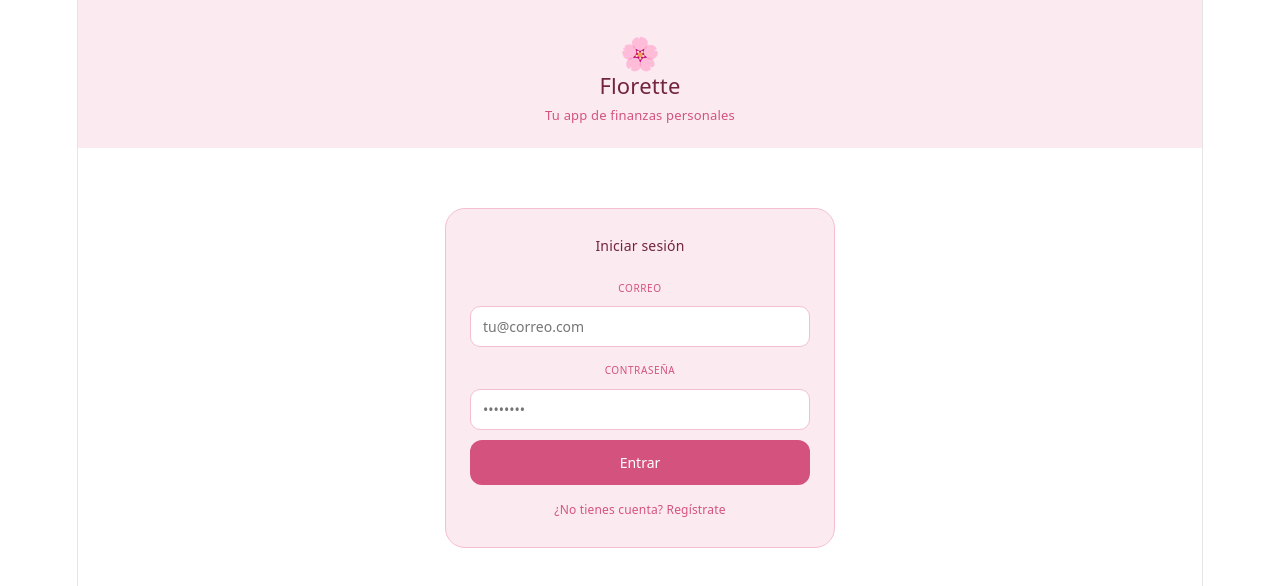
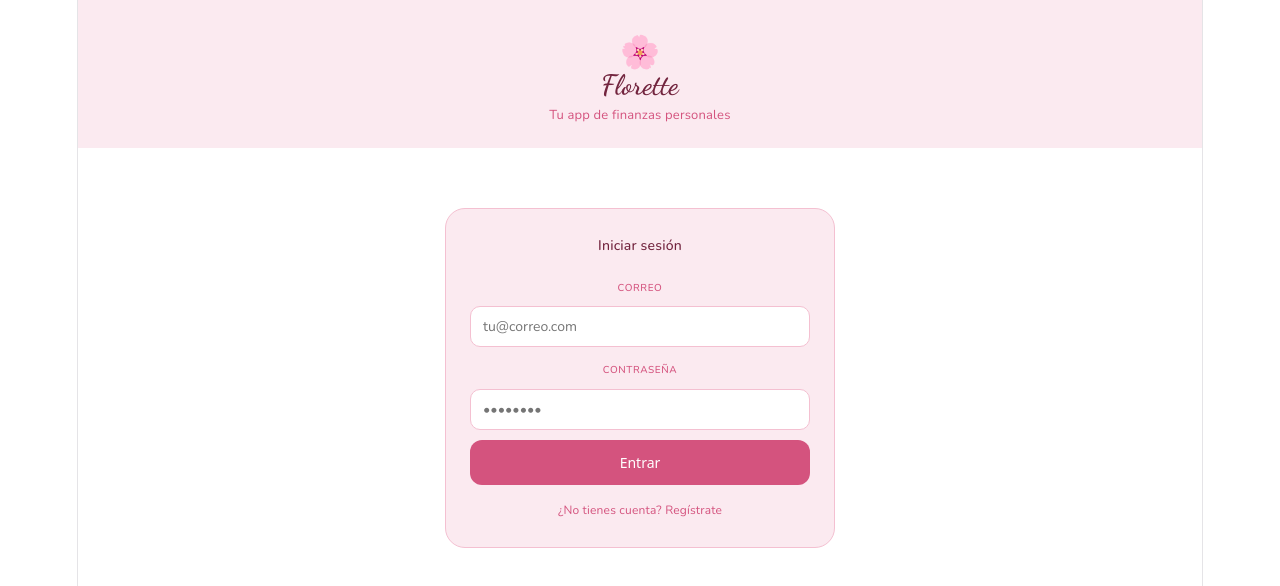
Before and after one commit to fermonsalves/Florette, a React (Vite) app: page / in a window 1280 px wide. Shown: the top 586 px of the page. Built offline with nearby package versions, Linux system fonts and the light colour scheme.

Commit message:
fuentes dancing script y nunito

```diff
--- a/index.html
+++ b/index.html
@@ -5,6 +5,7 @@
     <link rel="icon" type="image/svg+xml" href="/favicon.svg" />
     <link rel="apple-touch-icon" href="/apple-touch-icon.png">
     <meta name="viewport" content="width=device-width, initial-scale=1.0" />
+    <link href="https://fonts.googleapis.com/css2?family=Dancing+Script:wght@600&family=Nunito:wght@400;500;600&display=swap" rel="stylesheet">
     <title>Florette</title>
     <meta name="apple-mobile-web-app-title" content="Florette">
     <meta name="apple-mobile-web-app-capable" content="yes">
--- a/src/App.tsx
+++ b/src/App.tsx
@@ -192,11 +192,10 @@ export default function App() {
   const balance = income - spent;
 
   const s = {
-    app: { maxWidth: '100%', width: '100%', margin: 0, fontFamily: 'system-ui', background: '#fff', minHeight: '100vh' } as any,
+    app: { maxWidth: '100%', width: '100%', margin: 0, fontFamily: "'Nunito', system-ui", background: '#fff', minHeight: '100vh' } as any,
     hero: { background: '#FBEAF0', padding: '16px 20px 20px' } as any,
     heroTop: { display: 'flex', justifyContent: 'space-between', alignItems: 'center', marginBottom: 14 } as any,
-    heroName: { fontSize: 13, fontWeight: 500, color: '#D4537E' } as any,
-    heroSub: { fontSize: 11, color: '#D4537E', opacity: 0.65 } as any,
+    heroName: { fontSize: 15, fontWeight: 600, color: '#D4537E', fontFamily: "'Dancing Script', cursive" } as any,    heroSub: { fontSize: 11, color: '#D4537E', opacity: 0.65 } as any,
     ava: { width: 34, height: 34, borderRadius: '50%', background: '#F4C0D1', display: 'flex', alignItems: 'center', justifyContent: 'center', fontSize: 13, fontWeight: 500, color: '#72243E', cursor: 'pointer' } as any,
     heroAmt: { fontSize: 30, fontWeight: 500, color: '#72243E', letterSpacing: -0.5, marginBottom: 12 } as any,
     pills: { display: 'flex', gap: 7 } as any,
@@ -212,7 +211,7 @@ export default function App() {
     amtBig: { fontSize: 34, fontWeight: 500, color: '#72243E', textAlign: 'center' as any, padding: '14px 0 6px', background: '#fff', borderRadius: 12, marginBottom: 12, border: '0.5px solid #F4C0D1', letterSpacing: -1 } as any,
     ttype: { display: 'flex', gap: 6, marginBottom: 12 } as any,
     tbtn: (on: boolean) => ({ flex: 1, padding: 9, borderRadius: 10, border: '0.5px solid #F4C0D1', background: on ? '#D4537E' : '#fff', fontSize: 13, fontWeight: 500, color: on ? '#fff' : '#D4537E', cursor: 'pointer', textAlign: 'center' as any }),
-    fi: { width: '100%', padding: '10px 12px', borderRadius: 10, border: '0.5px solid #F4C0D1', background: '#fff', fontSize: 14, color: '#333', fontFamily: 'system-ui', marginBottom: 10, boxSizing: 'border-box' as any } as any,
+    fi: { width: '100%', padding: '10px 12px', borderRadius: 10, border: '0.5px solid #F4C0D1', background: '#fff', fontSize: 14, color: '#333', fontFamily: "'Nunito', system-ui", marginBottom: 10, boxSizing: 'border-box' as any } as any,
     fin: { fontSize: 10, fontWeight: 500, color: '#D4537E', textTransform: 'uppercase' as any, letterSpacing: '.06em', marginBottom: 5 } as any,
     cpick: { display: 'grid', gridTemplateColumns: 'repeat(4,1fr)', gap: 5, marginBottom: 12 } as any,
     cp: (sel: boolean) => ({ padding: '7px 4px', borderRadius: 9, border: sel ? '0.5px solid #F4C0D1' : '0.5px solid #eee', background: sel ? '#FBEAF0' : '#fff', textAlign: 'center' as any, cursor: 'pointer' }),
@@ -225,7 +224,7 @@ export default function App() {
     <div style={s.app}>
       <div style={{ background: '#FBEAF0', padding: '40px 20px 20px', textAlign: 'center' }}>
         <div style={{ fontSize: 32, marginBottom: 6 }}>🌸</div>
-        <div style={{ fontSize: 22, fontWeight: 500, color: '#72243E', marginBottom: 4 }}>Florette</div>
+        <div style={{ fontSize: 22, fontWeight: 500, color: '#72243E', marginBottom: 4, fontFamily: "'Dancing Script', cursive", fontSize: 28, fontWeight: 600, }}>Florette</div>
         <div style={{ fontSize: 13, color: '#D4537E' }}>Tu app de finanzas personales</div>
       </div>
       <div style={s.loginWrap}>
```
